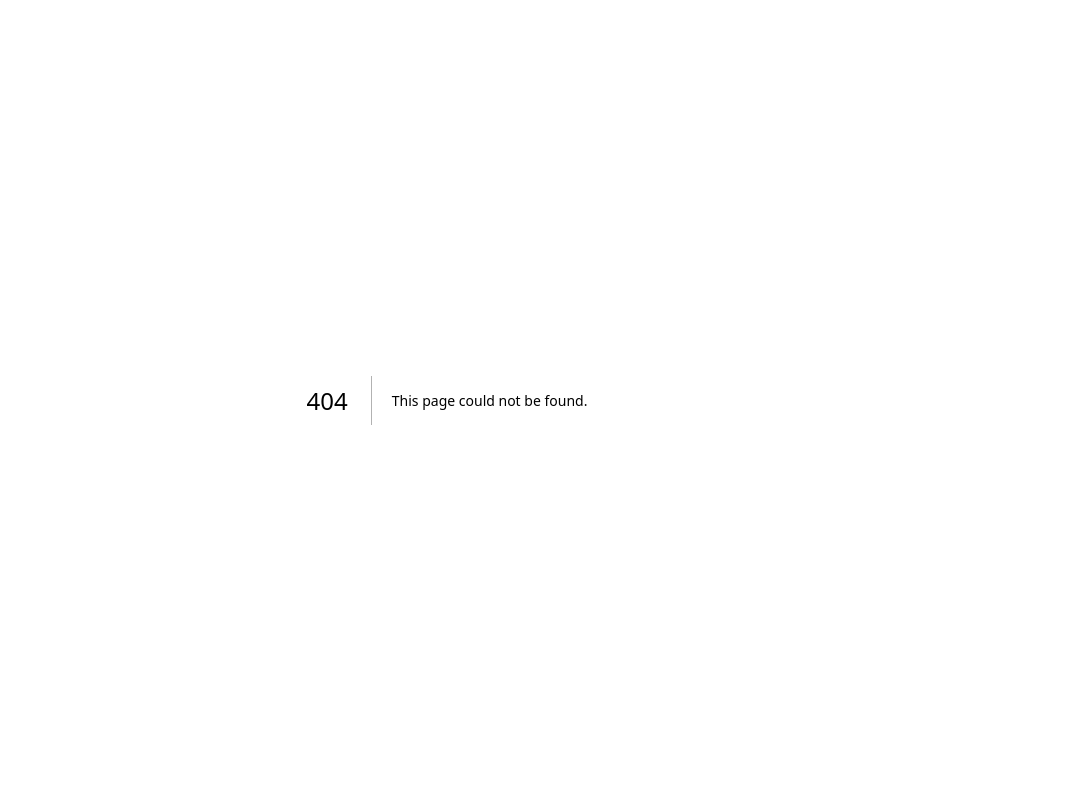
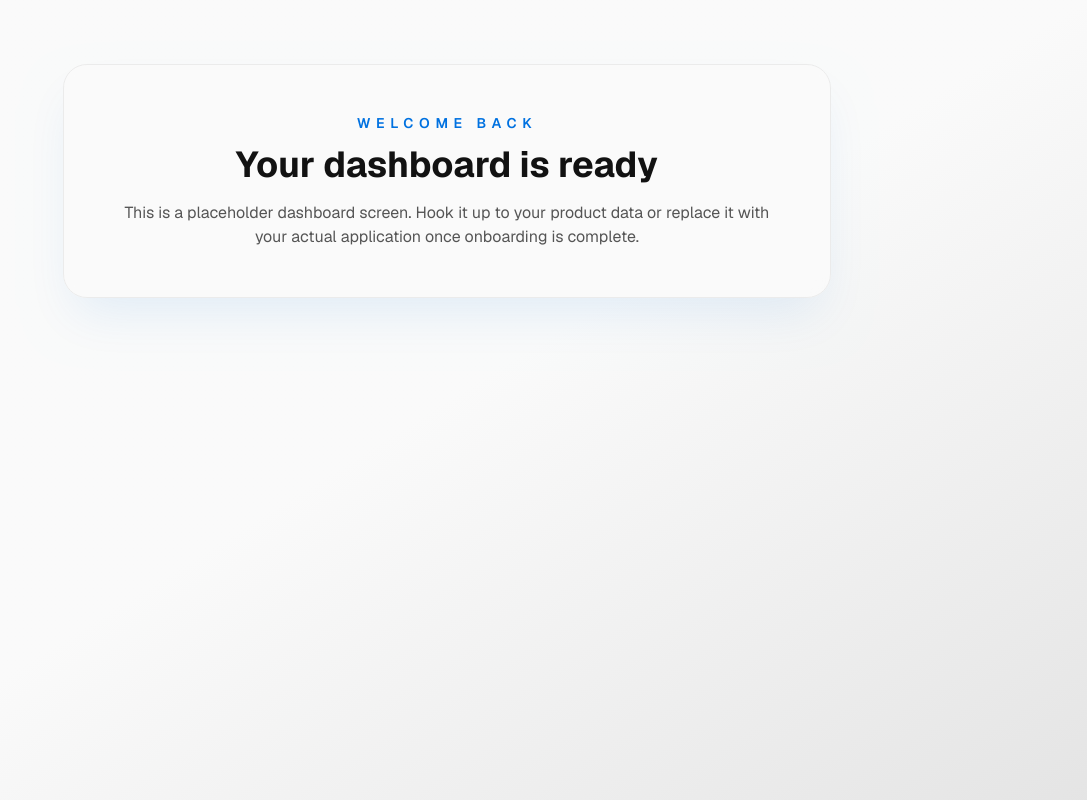
Before and after one commit to missionbells/onboarding-test, a Next.js app: page /dashboard in a window 1280 px wide. Before the commit this address had no page. Shown: the whole page, without its empty margins (193-1280 px from the left). Built offline with nearby package versions, Linux system fonts and the light colour scheme.

Commit message:
feat: Add dashboard page and link from completion step
Co-authored-by: eriksigbladh <eriksigbladh@gmail.com>

```diff
--- /dev/null
+++ b/app/dashboard/page.tsx
@@ -0,0 +1,16 @@
+export default function DashboardPage() {
+  return (
+    <main className="min-h-screen bg-gradient-to-br from-background via-background to-muted px-4 py-16">
+      <div className="mx-auto flex w-full max-w-3xl flex-col items-center rounded-3xl border border-border bg-background/80 p-12 text-center shadow-2xl shadow-primary/10 backdrop-blur">
+        <p className="text-sm font-semibold uppercase tracking-[0.4em] text-primary">
+          Welcome back
+        </p>
+        <h1 className="mt-3 text-4xl font-bold text-foreground">Your dashboard is ready</h1>
+        <p className="mt-4 max-w-2xl text-base text-muted-foreground">
+          This is a placeholder dashboard screen. Hook it up to your product data or replace it with your actual
+          application once onboarding is complete.
+        </p>
+      </div>
+    </main>
+  )
+}
--- a/components/steps/completion-step.tsx
+++ b/components/steps/completion-step.tsx
@@ -1,3 +1,4 @@
+import Link from "next/link"
 import { Button } from "@/components/ui/button"
 import { CheckCircle2, ArrowRight } from "lucide-react"
 
@@ -42,9 +43,11 @@ export function CompletionStep({ userData }: CompletionStepProps) {
         </div>
       </div>
 
-      <Button size="lg" className="w-full bg-primary hover:bg-primary/90 group">
-        Go to dashboard
-        <ArrowRight className="ml-2 w-4 h-4 group-hover:translate-x-0.5 transition-transform" />
+      <Button size="lg" asChild className="w-full bg-primary hover:bg-primary/90 group">
+        <Link href="/dashboard">
+          Go to dashboard
+          <ArrowRight className="ml-2 w-4 h-4 transition-transform group-hover:translate-x-0.5" />
+        </Link>
       </Button>
 
       <p className="text-xs text-muted-foreground">Your account is secure and ready to use</p>
```
